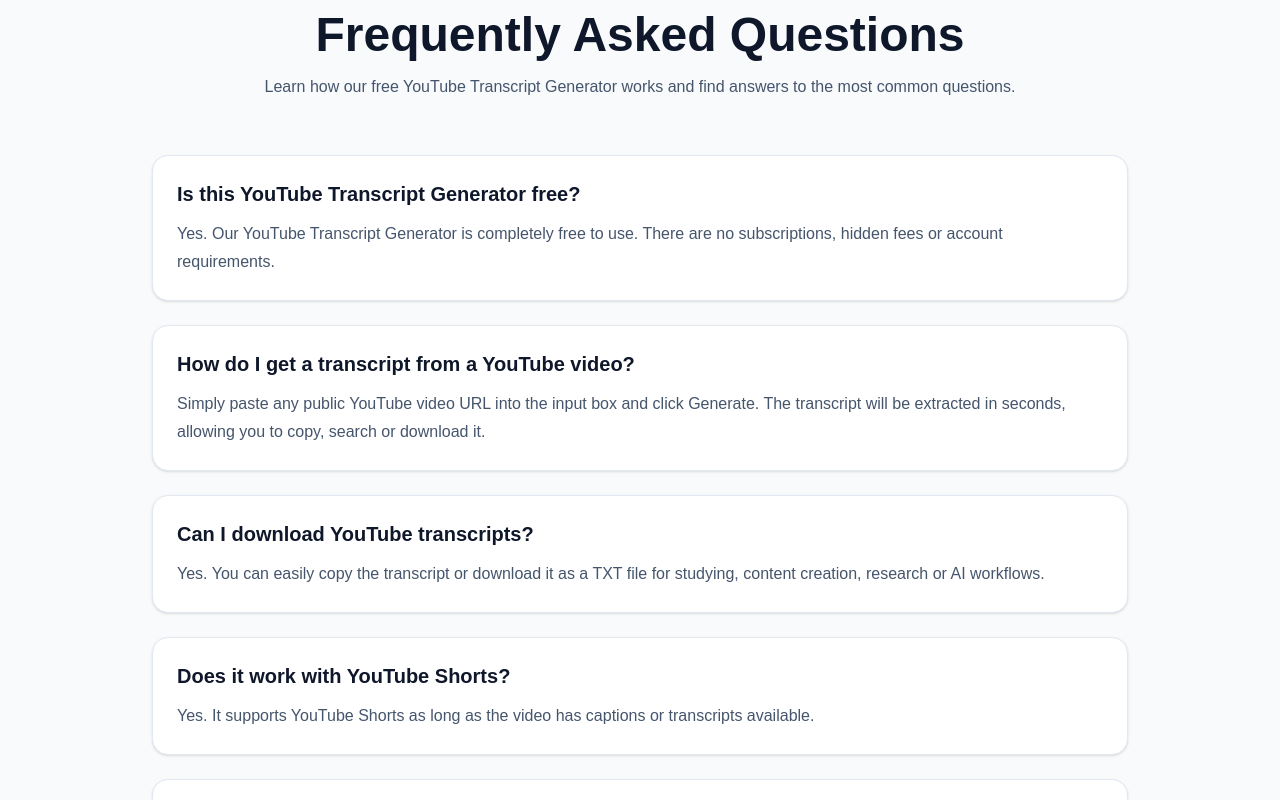
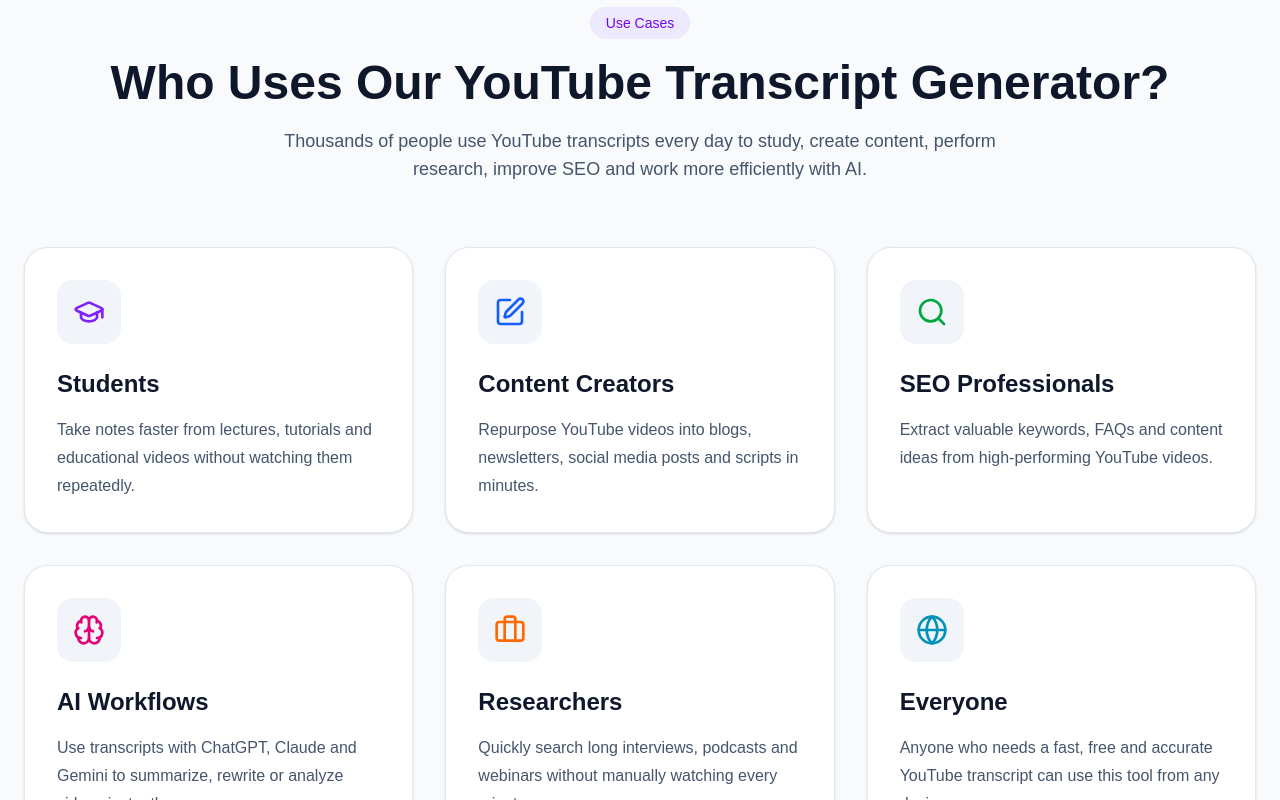
Before and after one commit to umardesignsin-sketch/youtube-transcript-generator, a Next.js app: page /youtube-transcript-generator in a window 1280 px wide. Shown: the part 3040-3840 px from the top of the page. Built offline with nearby package versions, Linux system fonts and the light colour scheme.

Commit message:
Create UseCases.tsx

```diff
--- /dev/null
+++ b/components/UseCases.tsx
@@ -0,0 +1,92 @@
+import {
+  GraduationCap,
+  PenSquare,
+  Search,
+  Brain,
+  Briefcase,
+  Globe,
+} from "lucide-react";
+
+const useCases = [
+  {
+    icon: <GraduationCap className="h-8 w-8 text-violet-600" />,
+    title: "Students",
+    description:
+      "Take notes faster from lectures, tutorials and educational videos without watching them repeatedly.",
+  },
+  {
+    icon: <PenSquare className="h-8 w-8 text-blue-600" />,
+    title: "Content Creators",
+    description:
+      "Repurpose YouTube videos into blogs, newsletters, social media posts and scripts in minutes.",
+  },
+  {
+    icon: <Search className="h-8 w-8 text-green-600" />,
+    title: "SEO Professionals",
+    description:
+      "Extract valuable keywords, FAQs and content ideas from high-performing YouTube videos.",
+  },
+  {
+    icon: <Brain className="h-8 w-8 text-pink-600" />,
+    title: "AI Workflows",
+    description:
+      "Use transcripts with ChatGPT, Claude and Gemini to summarize, rewrite or analyze videos instantly.",
+  },
+  {
+    icon: <Briefcase className="h-8 w-8 text-orange-500" />,
+    title: "Researchers",
+    description:
+      "Quickly search long interviews, podcasts and webinars without manually watching every minute.",
+  },
+  {
+    icon: <Globe className="h-8 w-8 text-cyan-600" />,
+    title: "Everyone",
+    description:
+      "Anyone who needs a fast, free and accurate YouTube transcript can use this tool from any device.",
+  },
+];
+
+export default function UseCases() {
+  return (
+    <section className="bg-slate-50 py-24">
+      <div className="mx-auto max-w-7xl px-6">
+        <div className="text-center">
+          <span className="rounded-full bg-violet-100 px-4 py-2 text-sm font-medium text-violet-700">
+            Use Cases
+          </span>
+
+          <h2 className="mt-6 text-5xl font-bold text-slate-900">
+            Who Uses Our YouTube Transcript Generator?
+          </h2>
+
+          <p className="mx-auto mt-5 max-w-3xl text-lg text-slate-600">
+            Thousands of people use YouTube transcripts every day to study,
+            create content, perform research, improve SEO and work more
+            efficiently with AI.
+          </p>
+        </div>
+
+        <div className="mt-16 grid gap-8 md:grid-cols-2 lg:grid-cols-3">
+          {useCases.map((item) => (
+            <div
+              key={item.title}
+              className="rounded-3xl border border-slate-200 bg-white p-8 shadow-sm transition hover:-translate-y-1 hover:shadow-xl"
+            >
+              <div className="mb-6 flex h-16 w-16 items-center justify-center rounded-2xl bg-slate-100">
+                {item.icon}
+              </div>
+
+              <h3 className="text-2xl font-bold text-slate-900">
+                {item.title}
+              </h3>
+
+              <p className="mt-4 leading-7 text-slate-600">
+                {item.description}
+              </p>
+            </div>
+          ))}
+        </div>
+      </div>
+    </section>
+  );
+}
```
